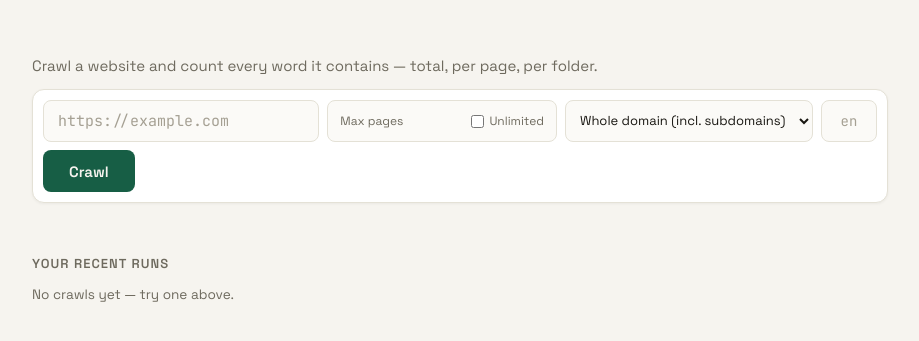
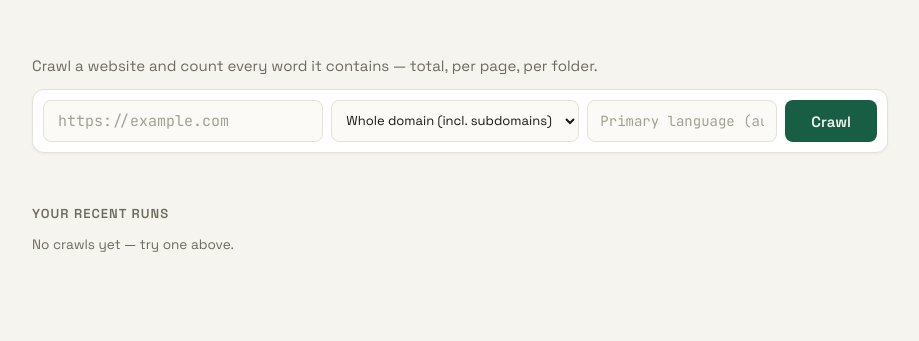
Before and after one commit to rodrideme/website-count-words, a FastAPI app: template app/templates/index.html in a window 1280 px wide. Shown: the part 71-412 px from the top of the page, without its empty margins (180-1099 px from the left). Run offline with FastAPI, Linux system fonts and the light colour scheme; the template is opened without the code that fills it, so the values that code supplies are empty.

Commit message:
Auto-detect primary language; always-unlimited crawls
- Language field left blank now probes the start page's own <html
  lang> attribute and restricts the crawl to that language, instead of
  crawling every language found. Shown in the UI as "Auto-detected
  language: xx" so it's never a silent guess; falls back to no
  restriction if no lang attribute is found.
- Removed the Max pages input and Unlimited checkbox from both crawl
  forms — every crawl now always runs unlimited, since that covers the
  actual use case and the manual cap was rarely useful. Cleaned up the
  now-unused DEFAULT_MAX_PAGES/MAX_PAGES_HARD_CAP env vars and related
  CSS.
- Language field placeholder now reads "Primary language (auto)"
  instead of an "en" example, to make the auto-detect default explicit.

Co-Authored-By: Claude Sonnet 5 <noreply@anthropic.com>

```diff
--- a/app/job_store.py
+++ b/app/job_store.py
@@ -25,6 +25,7 @@ class Job:
     limit_reached: bool = False
     subscribers: list[asyncio.Queue] = field(default_factory=list)
     cancel_requested: bool = False
+    detected_language: str | None = None
 
     def request_cancel(self) -> None:
         # crawl4ai's BFS strategy is given a should_cancel callback that reads
@@ -45,6 +46,7 @@ class Job:
             "login_blocked_count": len(self.login_blocked),
             "limit_reached": self.limit_reached,
             "error": self.error,
+            "detected_language": self.detected_language,
         }
 
 
--- a/app/main.py
+++ b/app/main.py
@@ -21,9 +21,6 @@ from app.crawler import run_crawl
 from app.job_store import create_job, get_job
 from app.models import CrawlRequest, User
 from app.templates import templates
-
-DEFAULT_MAX_PAGES = int(os.environ.get("DEFAULT_MAX_PAGES", "150"))
-MAX_PAGES_HARD_CAP = int(os.environ.get("MAX_PAGES_HARD_CAP", "500"))
 
 
 @asynccontextmanager
@@ -63,7 +60,6 @@ async def index(request: Request, user: User = Depends(require_user)):
         {
             "user": user,
             "recent_runs": recent_runs,
-            "default_max_pages": DEFAULT_MAX_PAGES,
         },
     )
 
@@ -74,11 +70,7 @@ async def start_crawl(payload: CrawlRequest, user: User = Depends(require_user_a
     if not _valid_url(url):
         raise HTTPException(status_code=400, detail="Please enter a valid http(s) URL")
 
-    if payload.unlimited:
-        max_pages: int | float = float("inf")
-    else:
-        max_pages = payload.max_pages or DEFAULT_MAX_PAGES
-        max_pages = max(1, min(max_pages, MAX_PAGES_HARD_CAP))
+    max_pages = float("inf")
 
     source_url = db.normalize_url(url)
 
@@ -104,7 +96,6 @@ async def crawl_page(run_id: str, request: Request, user: User = Depends(require
                 "run_id": run_id,
                 "source_url": job.source_url,
                 "started_at": job.started_at,
-                "default_max_pages": DEFAULT_MAX_PAGES,
             },
         )
 
@@ -121,7 +112,6 @@ async def crawl_page(run_id: str, request: Request, user: User = Depends(require
             "source_url": run.source_url,
             "run": run,
             "initial_pages": [p.model_dump() for p in run.pages],
-            "default_max_pages": DEFAULT_MAX_PAGES,
         },
     )
 
--- a/app/models.py
+++ b/app/models.py
@@ -38,8 +38,6 @@ class RunRecord(BaseModel):
 
 class CrawlRequest(BaseModel):
     url: str
-    max_pages: int | None = None
-    unlimited: bool = False
     domain_scope: Literal["all", "subdomain_only", "top_domain_only"] = "all"
     language: str | None = None
     force_recrawl: bool = False
--- a/app/static/app.js
+++ b/app/static/app.js
@@ -26,14 +26,8 @@ function initHomeForm() {
   const errorEl = document.getElementById("form-error");
   const submitBtn = document.getElementById("submit-btn");
   const urlInput = document.getElementById("url");
-  const maxPagesInput = document.getElementById("max_pages");
-  const unlimitedCheckbox = document.getElementById("unlimited");
   const domainScopeSelect = document.getElementById("domain_scope");
   const languageInput = document.getElementById("language");
-
-  unlimitedCheckbox.addEventListener("change", () => {
-    maxPagesInput.disabled = unlimitedCheckbox.checked;
-  });
 
   urlInput.addEventListener("blur", () => {
     if (!languageInput.value) {
@@ -49,16 +43,14 @@ function initHomeForm() {
     submitBtn.textContent = "Starting…";
 
     const url = urlInput.value;
-    const unlimited = unlimitedCheckbox.checked;
     const domainScope = domainScopeSelect.value;
     const language = languageInput.value.trim() || null;
-    const maxPages = parseInt(maxPagesInput.value, 10);
 
     try {
       const res = await fetch("/crawl", {
         method: "POST",
         headers: { "Content-Type": "application/json" },
-        body: JSON.stringify({ url, max_pages: maxPages, unlimited, domain_scope: domainScope, language }),
+        body: JSON.stringify({ url, domain_scope: domainScope, language }),
       });
       const data = await res.json();
       if (!res.ok) {
@@ -221,26 +213,27 @@ function initCrawlPage(opts) {
   const cancelBtn = document.getElementById("cancel-btn");
   const recrawlForm = document.getElementById("recrawl-form");
   const recrawlBtn = document.getElementById("recrawl-btn");
-  const recrawlMaxPagesInput = document.getElementById("recrawl-max-pages");
-  const recrawlUnlimitedCheckbox = document.getElementById("recrawl-unlimited");
   const recrawlDomainScopeSelect = document.getElementById("recrawl-domain-scope");
   const recrawlLanguageInput = document.getElementById("recrawl-language");
   const printBtn = document.getElementById("print-btn");
   const runDateEl = document.getElementById("run-date");
+  const detectedLanguageNote = document.getElementById("detected-language-note");
   const blockedHostEl = document.getElementById("blocked-host-count");
 
   const updateBlockedHostCount = (pages) => {
     setStatCount(blockedHostEl, pages.filter((p) => p.blocked_by_host).length);
   };
 
+  const showDetectedLanguage = (code) => {
+    if (!code) return;
+    detectedLanguageNote.textContent = "Auto-detected language: " + code;
+    detectedLanguageNote.style.display = "block";
+  };
+
   const updatePageCount = (count) => {
     pageCountEl.textContent = count;
     pagesHeadingCountEl.textContent = count ? `— ${count.toLocaleString("en-US")} crawled` : "";
   };
-
-  recrawlUnlimitedCheckbox.addEventListener("change", () => {
-    recrawlMaxPagesInput.disabled = recrawlUnlimitedCheckbox.checked;
-  });
 
   const suggestedLanguage = suggestLanguageFromUrl(opts.sourceUrl);
   if (suggestedLanguage) recrawlLanguageInput.value = suggestedLanguage;
@@ -279,8 +272,6 @@ function initCrawlPage(opts) {
       headers: { "Content-Type": "application/json" },
       body: JSON.stringify({
         url: opts.sourceUrl,
-        max_pages: parseInt(recrawlMaxPagesInput.value, 10),
-        unlimited: recrawlUnlimitedCheckbox.checked,
         domain_scope: recrawlDomainScopeSelect.value,
         language: recrawlLanguageInput.value.trim() || null,
         force_recrawl: true,
@@ -338,6 +329,7 @@ function initCrawlPage(opts) {
     totalWordsEl.textContent = data.total_words.toLocaleString("en-US");
     updatePageCount(data.page_count);
     setStatCount(loginBlockedEl, data.login_blocked_count);
+    showDetectedLanguage(data.detected_language);
     if (data.limit_reached) showLimitNote();
     if (data.status === "failed") showError(data.error);
     if (data.status === "cancelled") cancelNote.style.display = "block";
--- a/app/static/style.css
+++ b/app/static/style.css
@@ -131,28 +131,6 @@ form.crawl-form input[type="url"] {
   background: var(--bg-input);
 }
 
-.maxpages-group {
-  display: flex;
-  align-items: center;
-  gap: 8px;
-  border: 1px solid var(--border);
-  border-radius: 8px;
-  padding: 0 12px;
-  height: 42px;
-  background: var(--bg-input);
-}
-.maxpages-group .maxpages-label { font-size: 12px; color: var(--muted); white-space: nowrap; }
-.maxpages-group input[type="number"] {
-  width: 52px; border: none; background: transparent;
-  font-family: var(--font-mono); font-size: 14px; padding: 0;
-}
-
-label.checkbox-label {
-  display: flex; align-items: center; gap: 5px;
-  font-size: 12px; color: var(--muted); white-space: nowrap; cursor: pointer;
-}
-label.checkbox-label input[type="checkbox"] { accent-color: var(--brand); margin: 0; }
-
 select.domain-scope, select#recrawl-domain-scope {
   border: 1px solid var(--border);
   border-radius: 8px;
@@ -164,7 +142,7 @@ select.domain-scope, select#recrawl-domain-scope {
 }
 
 input.language-input {
-  width: 56px;
+  width: 190px;
   border: 1px solid var(--border);
   border-radius: 8px;
   height: 42px;
@@ -172,7 +150,7 @@ input.language-input {
   font-size: 14px;
   font-family: var(--font-mono);
   background: var(--bg-input);
-  text-align: center;
+  text-align: left;
 }
 
 /* ---------- Buttons ---------- */
@@ -398,8 +376,7 @@ ul.recent-runs a.run-row:hover { background: #FCFBF8; text-decoration: none; }
   height: 38px;
   font-size: 13px;
 }
-.action-row input[type="number"] { width: 64px; }
-.action-row input.language-input { width: 60px; height: 38px; }
+.action-row input.language-input { width: 150px; height: 38px; }
 .action-row select { height: 38px; font-size: 12px; }
 .action-row button[type="submit"] { height: 38px; padding: 0 18px; font-size: 13px; }
 
--- a/app/templates/crawl.html
+++ b/app/templates/crawl.html
@@ -5,6 +5,7 @@
     <a href="/">← New crawl</a>
     <h1>{{ source_url }}</h1>
     <p id="run-date"></p>
+    <p id="detected-language-note" class="muted" style="display:none;"></p>
   </div>
 
   <div class="totals-bar report-wrap">
@@ -41,14 +42,12 @@
       <div class="divider-v"></div>
       <form id="recrawl-form">
         <span class="label">Re-crawl:</span>
-        <input type="number" id="recrawl-max-pages" min="1" max="500" value="{{ default_max_pages }}" title="Max pages to crawl">
-        <label class="checkbox-label"><input type="checkbox" id="recrawl-unlimited"> Unlimited</label>
         <select id="recrawl-domain-scope" title="Which pages count as part of this site?">
           <option value="all" selected>Whole domain (incl. subdomains)</option>
           <option value="subdomain_only">This subdomain only</option>
           <option value="top_domain_only">Top-level domain only</option>
         </select>
-        <input type="text" id="recrawl-language" class="language-input" placeholder="lang" title="Only crawl this language's pages, for sites with a /en/, /fr/, ... path per language. Leave blank to crawl all languages.">
+        <input type="text" id="recrawl-language" class="language-input" placeholder="Language (auto)" title="Only crawl this language's pages, for sites with a /en/, /fr/, ... path per language. Leave blank to auto-detect the starting page's language.">
         <button type="submit" id="recrawl-btn" class="secondary">Re-crawl</button>
       </form>
     </div>
--- a/app/templates/index.html
+++ b/app/templates/index.html
@@ -19,17 +19,12 @@
 
     <form class="crawl-form" id="crawl-form">
       <input type="url" id="url" name="url" placeholder="https://example.com" required>
-      <div class="maxpages-group">
-        <span class="maxpages-label">Max pages</span>
-        <input type="number" id="max_pages" name="max_pages" min="1" max="500" value="{{ default_max_pages }}" title="Max pages to crawl">
-        <label class="checkbox-label"><input type="checkbox" id="unlimited"> Unlimited</label>
-      </div>
       <select id="domain_scope" class="domain-scope" title="Which pages count as part of this site?">
         <option value="all" selected>Whole domain (incl. subdomains)</option>
         <option value="subdomain_only">This subdomain only</option>
         <option value="top_domain_only">Top-level domain only</option>
       </select>
-      <input type="text" id="language" class="language-input" placeholder="en" title="Only crawl this language's pages, for sites with a /en/, /fr/, ... path per language. Leave blank to crawl all languages.">
+      <input type="text" id="language" class="language-input" placeholder="Primary language (auto)" title="Only crawl this language's pages, for sites with a /en/, /fr/, ... path per language. Leave blank to auto-detect the starting page's language.">
       <button type="submit" id="submit-btn">Crawl</button>
     </form>
     <p class="field-error" id="form-error" style="display:none;"></p>
--- a/render.yaml
+++ b/render.yaml
@@ -12,10 +12,6 @@ services:
         sync: false
       - key: SESSION_SECRET
         generateValue: true
-      - key: DEFAULT_MAX_PAGES
-        value: "150"
-      - key: MAX_PAGES_HARD_CAP
-        value: "500"
       - key: DB_PATH
         value: /var/data/wordcount.db
     disk:
```
Also changed, not shown: app/crawler.py (+58 -23 lines), 1 other file.
